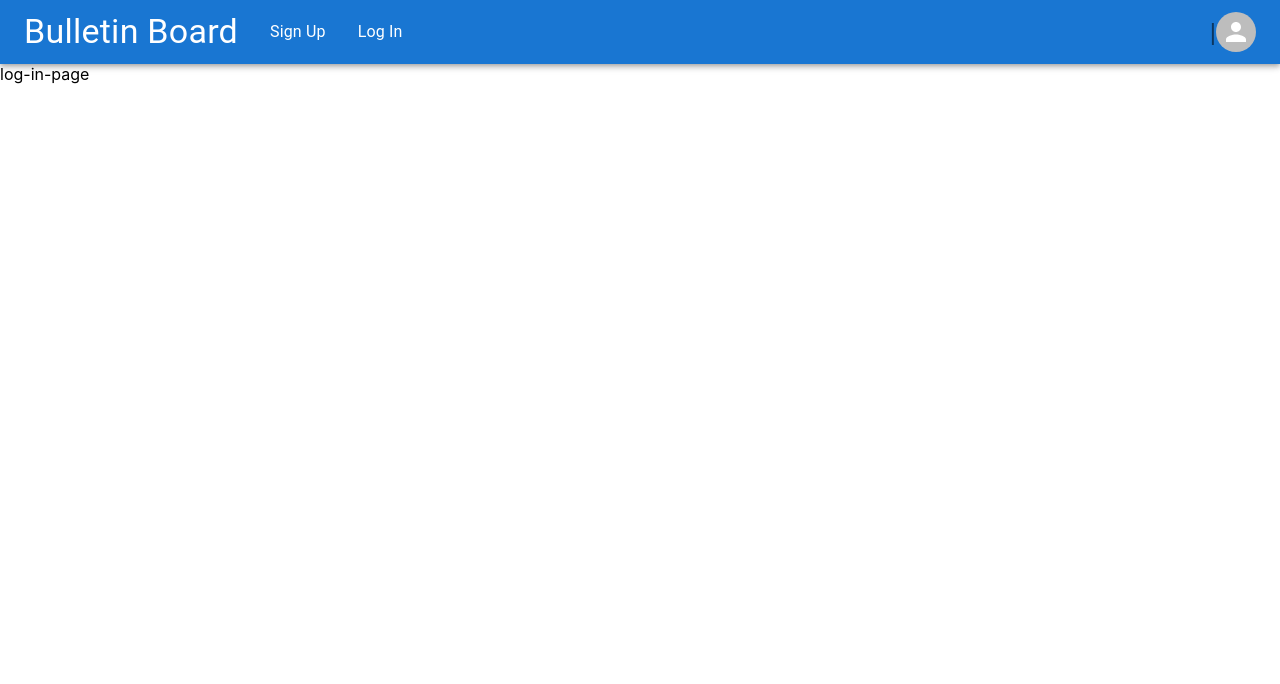
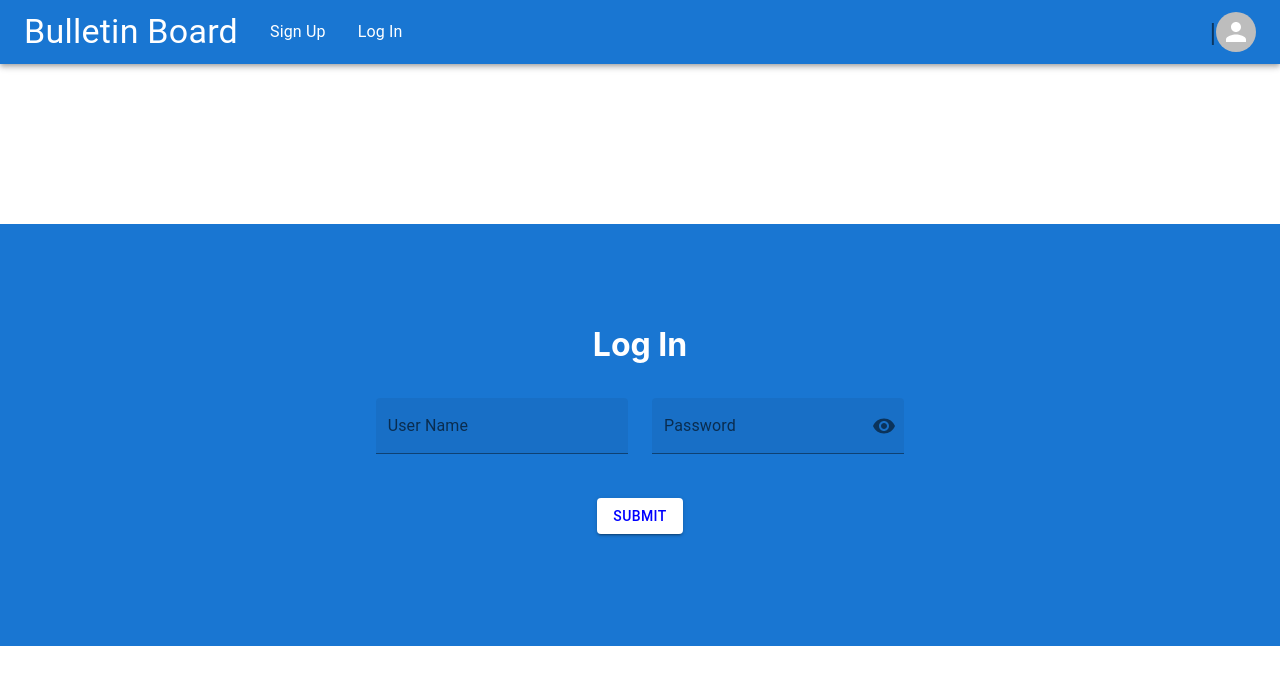
Before and after one commit to emanuelGitCodes/db-app, a React (Create React App) app: page /logIn in a window 1280 px wide. Shown: the top 684 px of the page. Built offline with nearby package versions, Linux system fonts and the light colour scheme.

Commit message:
Add logIn page with some functionality

```diff
--- a/src/components/app-bar.tsx
+++ b/src/components/app-bar.tsx
@@ -172,7 +172,7 @@ const settingsAndRoutes: ISettings[] = [
                     sx={{ bgcolor: '#0d47a1' }}
                     alt={`${manager.state?.firstName} ${manager.state?.lastName}`}
                   >
-                    { `${manager.state?.firstName}`}
+                    {`${manager.state?.firstName}`}
                   </Avatar>
                 : <Avatar alt={`${manager.state?.firstName} ${manager.state?.lastName}`}/>
               }
--- a/src/components/event-container.tsx
+++ b/src/components/event-container.tsx
@@ -52,7 +52,6 @@ const EventContainer = (props: { // props types
           dispatch({
             type: 'checking_event', value: { checkingEvent: props.eventIndex }
           })
-          console.log('work')
           navigate(`/event/${props.eventIndex}`)
         }}
       >
--- a/src/pages/home-page.tsx
+++ b/src/pages/home-page.tsx
@@ -23,6 +23,7 @@ const HomePage = () => {
 
   const navigate = useNavigate()
   const [listUniversities, setListUniversities] = useState <IUniversity[] | undefined> (undefined)
+  const [listRSO, setListRSO] = useState <IUniversity[] | undefined> (undefined)
 
   let eventList = eventData?.map((data, index) => {
     return <EventContainer
@@ -36,11 +37,31 @@ const HomePage = () => {
       eventDate={data.eventDate}
       eventIndex={index}
     />
-
   })
 
   // returns a list of cards displaying a Universities name and logo
   let displayListUniversities = listUniversities?.map((org, index)=>{
+    const result = org.name.trim()
+      .split(/(?=[A-Z])/)
+      .map(element => element.trim())
+
+    const lettersCommas = result.map(element => element[0])
+
+    let completeLogo = ''
+    lettersCommas.join()
+      .split(',')
+      .map( element => completeLogo += element)
+
+    return <OrgContainer
+      key={index}
+      orgName={org.name}
+      orgLogo={completeLogo}
+      orgLocation={org.location}
+    />
+  }) // end of displayListUniversities
+
+    // returns a list of cards displaying a Universities name and logo
+  let displayListRSO = listRSO?.map((org, index)=>{
     const result = org.name.trim()
       .split(/(?=[A-Z])/)
       .map(element => element.trim())
@@ -66,8 +87,15 @@ const HomePage = () => {
     setListUniversities(universities)
   }
 
+  const getRSO = async () => {
+    const response = await fetch(url)
+    const RSO = await response.json()
+
+  }
+
   useEffect(() => {
     getUniversities()
+    getRSO()
   }, [])
 
   useEffect(()=> {
@@ -94,6 +122,7 @@ const HomePage = () => {
         {/* Group Column */}
         <Grid item xs={4} sm={4} md={4}>
           {displayListUniversities}
+          {displayListRSO}
         </Grid>
 
       </Grid>
--- a/src/pages/log-in-page.tsx
+++ b/src/pages/log-in-page.tsx
@@ -1,9 +1,156 @@
-import React from 'react'
+import React, {useEffect, useState} from 'react'
+import { useNavigate } from 'react-router-dom'
+import {
+  Box, Button,
+  FilledInput, FormControl,
+  Grid,
+  IconButton, InputAdornment, InputLabel} from '@mui/material'
+import { Visibility, VisibilityOff } from '@mui/icons-material'
+import { store } from '../user-store'
 
-const LogInPage = () => {
-  return (
-    <div>log-in-page</div>
-  )
+interface ILogIn {
+  userId: number,
+  userName: string,
+  password: string,
+  firstName: string,
+  lastName: string,
+  university: string,
+  showPassword: boolean
 }
 
-export default LogInPage
+const logInURL: string = 'https://ekmqadzwwi.execute-api.us-east-1.amazonaws.com/users?user_id='
+
+const SignUpPage = () => {
+
+  const manager: any = React.useContext(store)
+  const dispatch = manager.dispatch
+
+  const navigate = useNavigate()
+  const [isSubmit, setSubmit] = useState<boolean> (false)
+  const [logInUser, setLogInUser] = useState<ILogIn> ({
+    userId: 0,
+    userName: '',
+    password: '',
+    firstName: '',
+    lastName: '',
+    university: '',
+    showPassword: false,
+  })
+
+  useEffect(() => {
+    if (isSubmit) putUser()
+
+      dispatch({
+        type: 'update_user', value: {
+          userName: logInUser.userName,
+          firstName: logInUser.firstName,
+          lastName: logInUser.lastName,
+          userId: logInUser.userId
+        }
+      })
+
+  }, [isSubmit])
+
+  const handleChange =
+    (prop: keyof ILogIn) => (event: React.ChangeEvent<HTMLInputElement>) => {
+      setLogInUser({ ...logInUser, [prop]: event.target.value })
+  }
+
+  const handleClickShowPassword = () => {
+    setLogInUser({ ...logInUser, showPassword: !logInUser.showPassword })
+  }
+
+  const handleMouseDownPassword =
+    (event: React.MouseEvent<HTMLButtonElement>) => {
+    event.preventDefault()
+  }
+
+  const putUser = async () => {
+    let position = Math.floor(Math.random() * 20)
+    const response = await fetch(`${logInURL}${position}`)
+    const logInData = await response.json()
+    console.log(logInData)
+
+    dispatch({
+      type: 'update_user', value: {
+        firstName: logInData.first_name,
+        lastName: logInData.last_name,
+        userId: position
+      }
+    })
+
+    navigate(`/home/${position}`)
+  } // END of putUser
+
+  return (
+    <Box py='10rem' >
+      <Grid
+        container
+        autoComplete='off'
+        component='form'
+        direction='column'
+        justifyContent='center'
+        alignItems='center'
+        sx={{
+          py: '5rem',
+          color: 'white',
+          backgroundColor: 'primary.main',
+          borderRadius: '2'
+        }}
+      >
+
+        <Grid item>
+          <h1>Log In</h1>
+        </Grid>
+
+        <Grid item>
+          <FormControl fullWidth sx={{ m: 1.5, width: '25ch' }} variant="filled">
+            <InputLabel htmlFor='filled-user-name'>User Name</InputLabel>
+            <FilledInput
+              id='filled-user-name'
+              value={logInUser.userName}
+              onChange={handleChange('userName')}
+            />
+          </FormControl>
+
+          <FormControl sx={{ m: 1.5, width: '25ch' }} variant="filled">
+            <InputLabel htmlFor='filled-password'> Password </InputLabel>
+            <FilledInput
+              id='filled-password'
+              type={logInUser.showPassword ? 'text' : 'password'}
+              value={logInUser.password}
+              onChange={handleChange('password')}
+              endAdornment={
+                <InputAdornment position='end'>
+                  <IconButton
+                    aria-label='toggle password visibility'
+                    onClick={handleClickShowPassword}
+                    onMouseDown={handleMouseDownPassword}
+                    edge="end"
+                  >
+                    {logInUser.showPassword ? <VisibilityOff /> : <Visibility />}
+                  </IconButton>
+                </InputAdornment>
+              }
+            />
+          </FormControl>
+        </Grid>
+
+        <Grid item py='2rem'>
+          <Button variant='contained'
+            sx={{color:'blue', backgroundColor: 'white'}}
+            onClick={() => {
+              // setNewUser({ ...logInUser, userId: Math.floor(Math.random() * 20)})
+              setSubmit(true)
+            }}
+          >
+            Submit
+          </Button>
+        </Grid>
+
+      </Grid>
+    </Box>
+  )
+} // END of SignUpPage()
+
+export default SignUpPage
```
